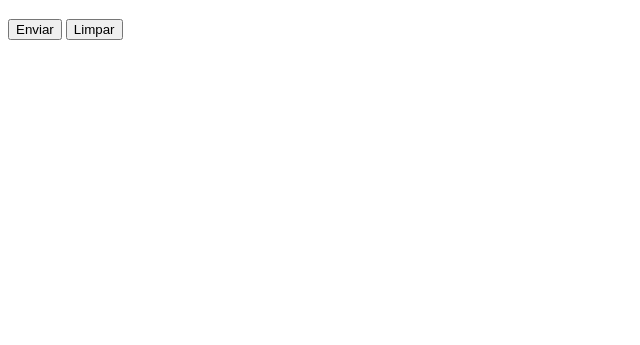
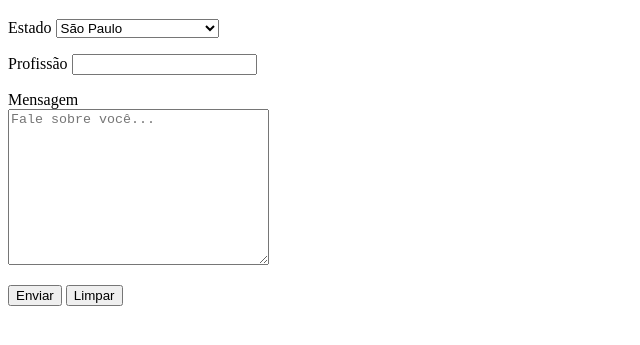
Before and after one commit to Jonathan-Venuto/html-css, a plain HTML site: page Exercicios/ex025/form007.html in a window 1280 px wide. Shown: the part 61-406 px from the top of the page, without its empty margins (0-640 px from the left). Drawn offline with Linux system fonts and the light colour scheme.

Commit message:
Update form007.html

```diff
--- a/Exercicios/ex025/form007.html
+++ b/Exercicios/ex025/form007.html
@@ -8,7 +8,39 @@
 </head>
 <body>
     <h1>Exemplo de formulário</h1>
-    <form action="" method="get">
+    <form action="cadastro.php" method="post">
+
+        <p>
+            <label for="iest">Estado</label>
+            <select name="estado" id="iest">
+                <optgroup label="Região Sudeste" >
+                    <option value="SP">São Paulo</option>
+                    <option value="RJ">Rio de Janeiro</option>
+                    <option value="MG">Minas Gerais</option>
+                </optgroup>
+
+                <optgroup label="Região Nordeste">
+                    <option value="MA">Maranhão</option>
+                    <option value="RN">Rio Grande Do Norte</option>
+                    <option value="PE">Pernambuco</option>
+                </optgroup>
+            </select>
+        </p>
+        <p>
+            <label for="iprof">Profissão</label>
+            <input type="text" name="prof" id="iprof" list="listpro" required>
+            <datalist id="listpro">
+                <option >Administrador</option>
+                <option >Contabilista</option>
+                <option >Desenvolvedor</option>
+                <option >Professor</option>
+                <option >Programador</option>
+            </datalist>
+        </p>
+        <p>
+            <label for="imsg">Mensagem</label> <br>
+            <textarea name="msg" id="imsg" cols="30" rows="10" placeholder="Fale sobre você..."></textarea>
+        </p>
 
         <input type="submit" value="Enviar">
         <input type="reset" value="Limpar">
```
